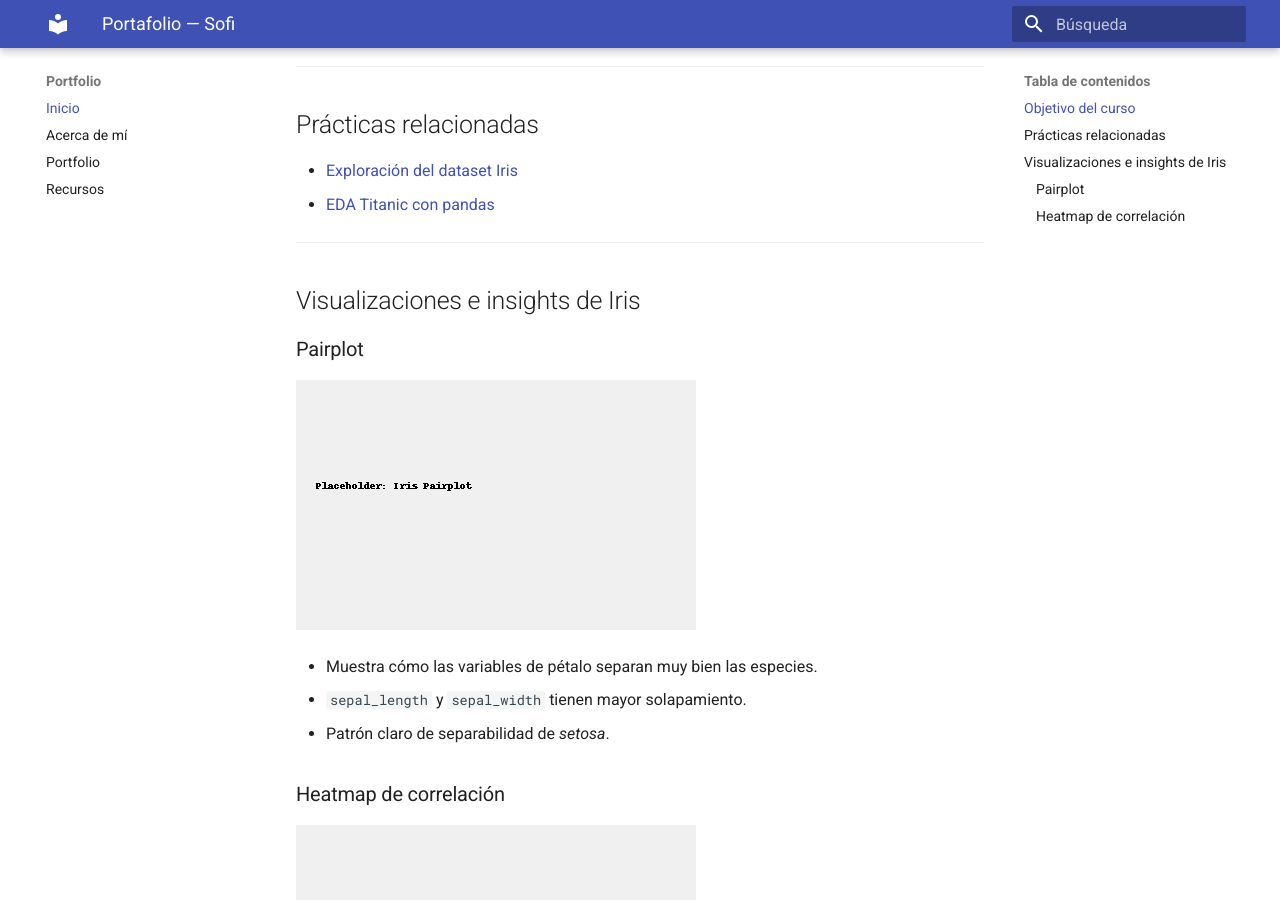
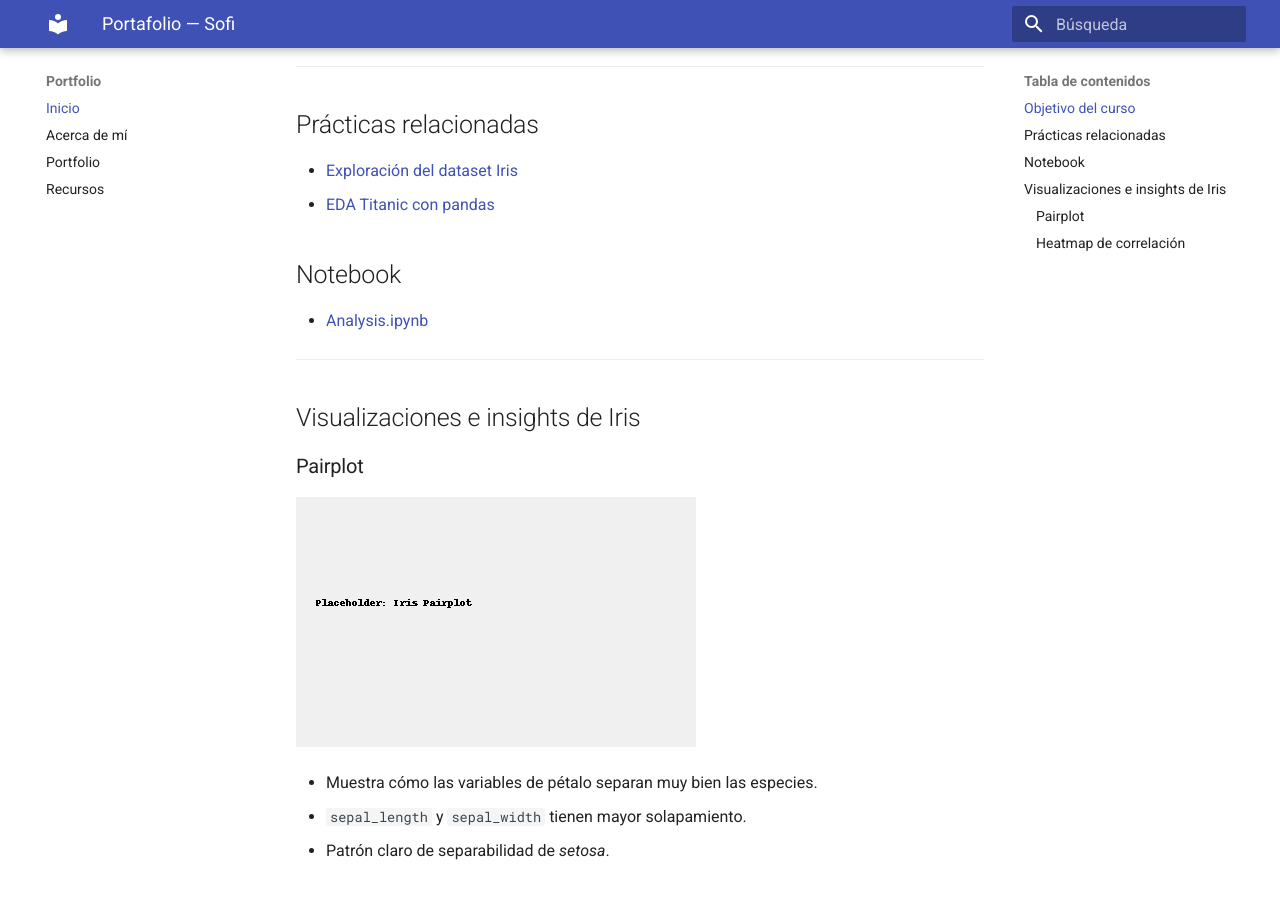
Before and after one commit to SofiaCraigdallie/portfolio, an MkDocs documentation site: the page built from docs/index.md, in a window 1280 px wide and 900 px high, scrolled down 358 px. Built offline with MkDocs 1.6.1 and Material for MkDocs 9.7.7, drawn with Linux system fonts in a browser that asks for light colours.

Commit message:
Update index.md

```diff
--- a/docs/index.md
+++ b/docs/index.md
@@ -15,6 +15,9 @@ Desarrollar criterio para explorar datos, elegir visualizaciones adecuadas y com
 ## Prácticas relacionadas
 - [Exploración del dataset Iris](01-exploracion-iris.md)
 - [EDA Titanic con pandas](03-eda-titanic.md)
+
+## Notebook
+- [Analysis.ipynb](analysis.ipynb)
 
 ---
 
```
